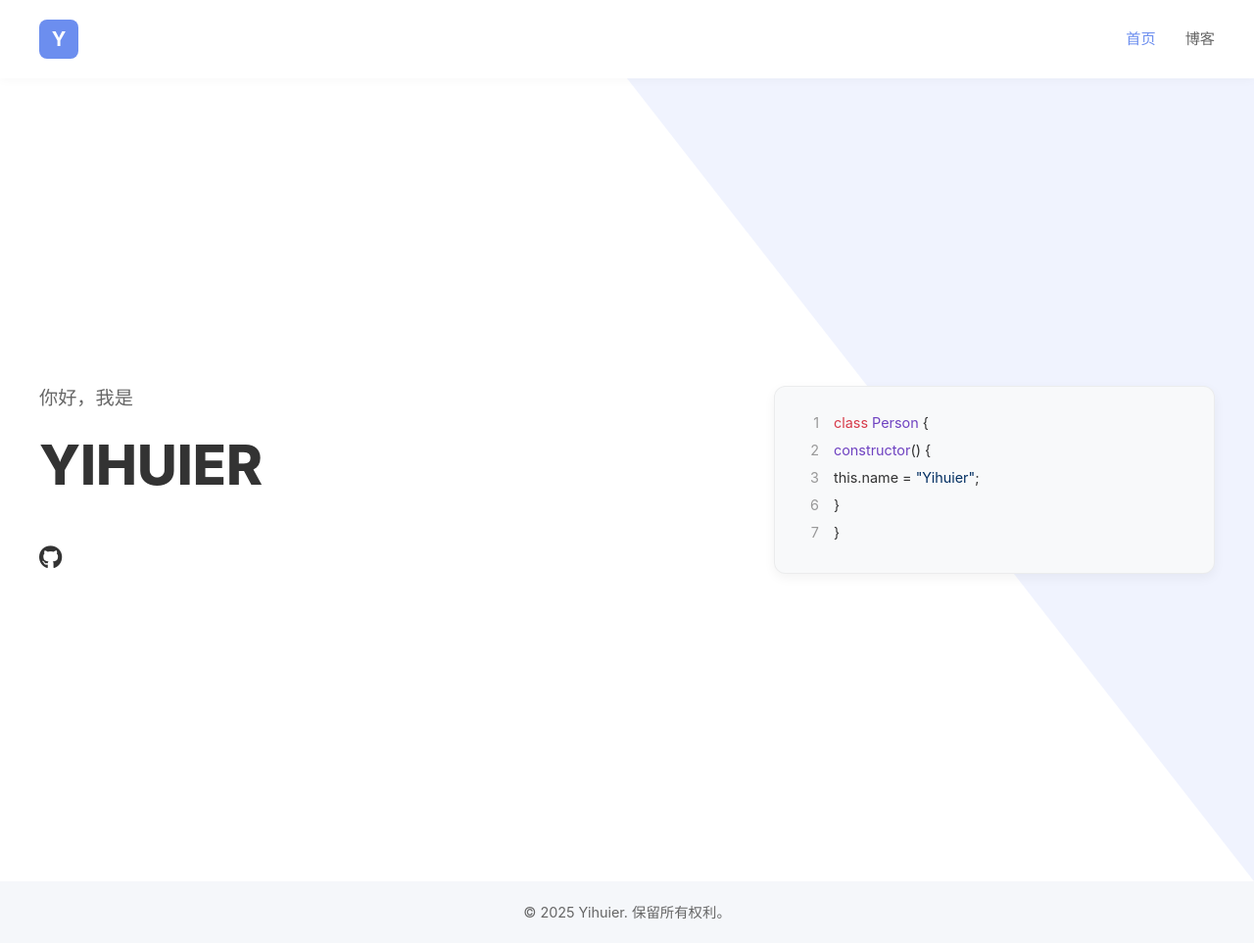
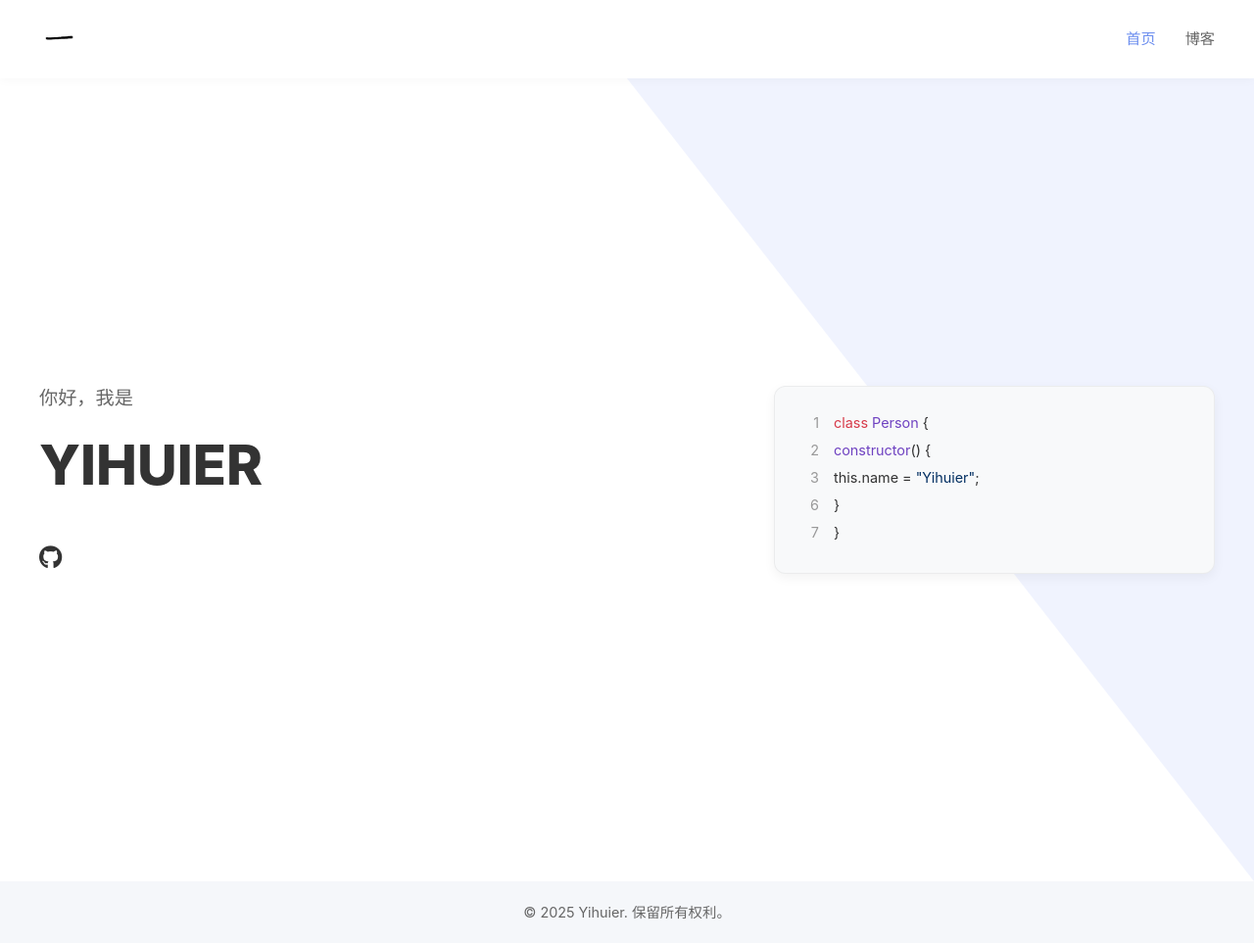
Before and after one commit to yihuier/yihuier.github.io, a Jekyll site: the page built from index.md, in a window 1280 px wide. Shown: the whole page at 98% size. Built offline with Jekyll 4.4.1, drawn with Linux system fonts in a browser that asks for light colours.

Commit message:
添加首页左上角图标

```diff
--- a/_includes/header.html
+++ b/_includes/header.html
@@ -1,7 +1,9 @@
 <header class="site-header">
     <div class="logo">
         <a href="{{ '/' | relative_url }}" class="logo-link">
-            <div class="logo-icon">Y</div>
+            <div class="logo-icon">
+                <img src="{{ '/assets/images/yihuier.jpeg' | relative_url }}" alt="{{ site.title }}" class="logo-svg">
+            </div>
         </a>
     </div>
 
--- a/assets/css/main.scss
+++ b/assets/css/main.scss
@@ -51,21 +51,38 @@ body {
     align-items: center;
 }
 
+.logo-link {
+    display: flex;
+    align-items: center;
+    text-decoration: none;
+    color: var(--text-color);
+    transition: transform 0.3s ease;
+}
+
 .logo-icon {
     width: 40px;
     height: 40px;
     background-color: var(--primary-color);
-    border-radius: 8px;
+    border-radius: 50%;
     display: flex;
     align-items: center;
     justify-content: center;
-    color: white;
-    font-weight: bold;
-    font-size: 20px;
+    overflow: hidden;
+    margin-right: 10px;
+    transition: transform 0.3s ease, box-shadow 0.3s ease;
 }
 
-.logo-link {
-    text-decoration: none;
+.logo-svg {
+    width: 100%;
+    height: 100%;
+    object-fit: cover;
+    transition: transform 0.3s ease;
+}
+
+.logo-text {
+    font-weight: 600;
+    font-size: 1.2rem;
+    color: var(--text-color);
 }
 
 .site-nav {
@@ -434,3 +451,14 @@ body {
         grid-template-columns: 1fr;
     }
 }
+
+/* 悬浮效果 */
+.logo-link:hover .logo-icon {
+    transform: scale(1.1);
+    box-shadow: 0 0 15px rgba(108, 142, 239, 0.5);
+}
+
+/* 可选：图像旋转效果 */
+.logo-link:hover .logo-svg {
+    transform: rotate(5deg);
+}
```
Also changed, not shown: assets/images/yihuier.jpeg (added).
